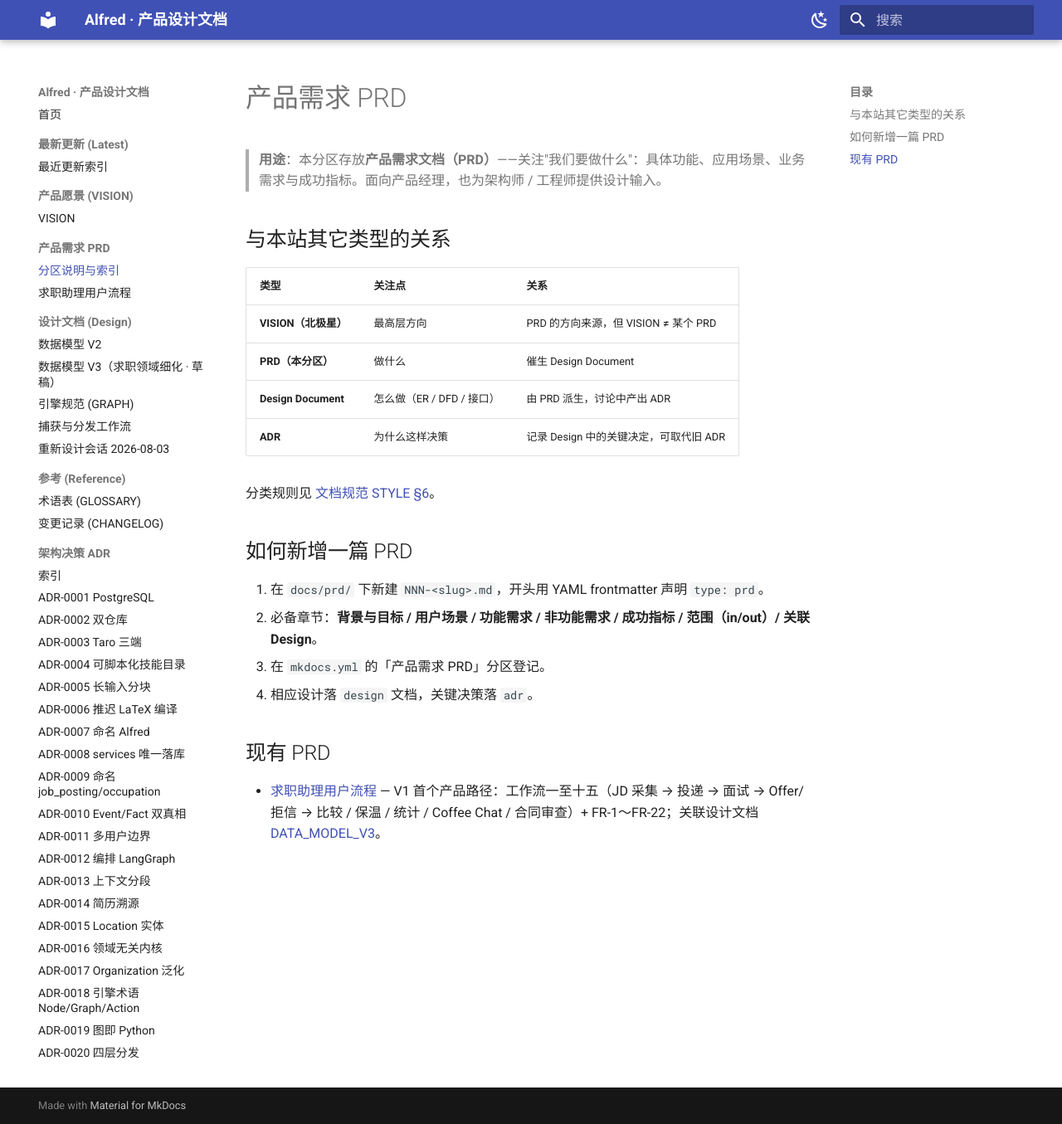
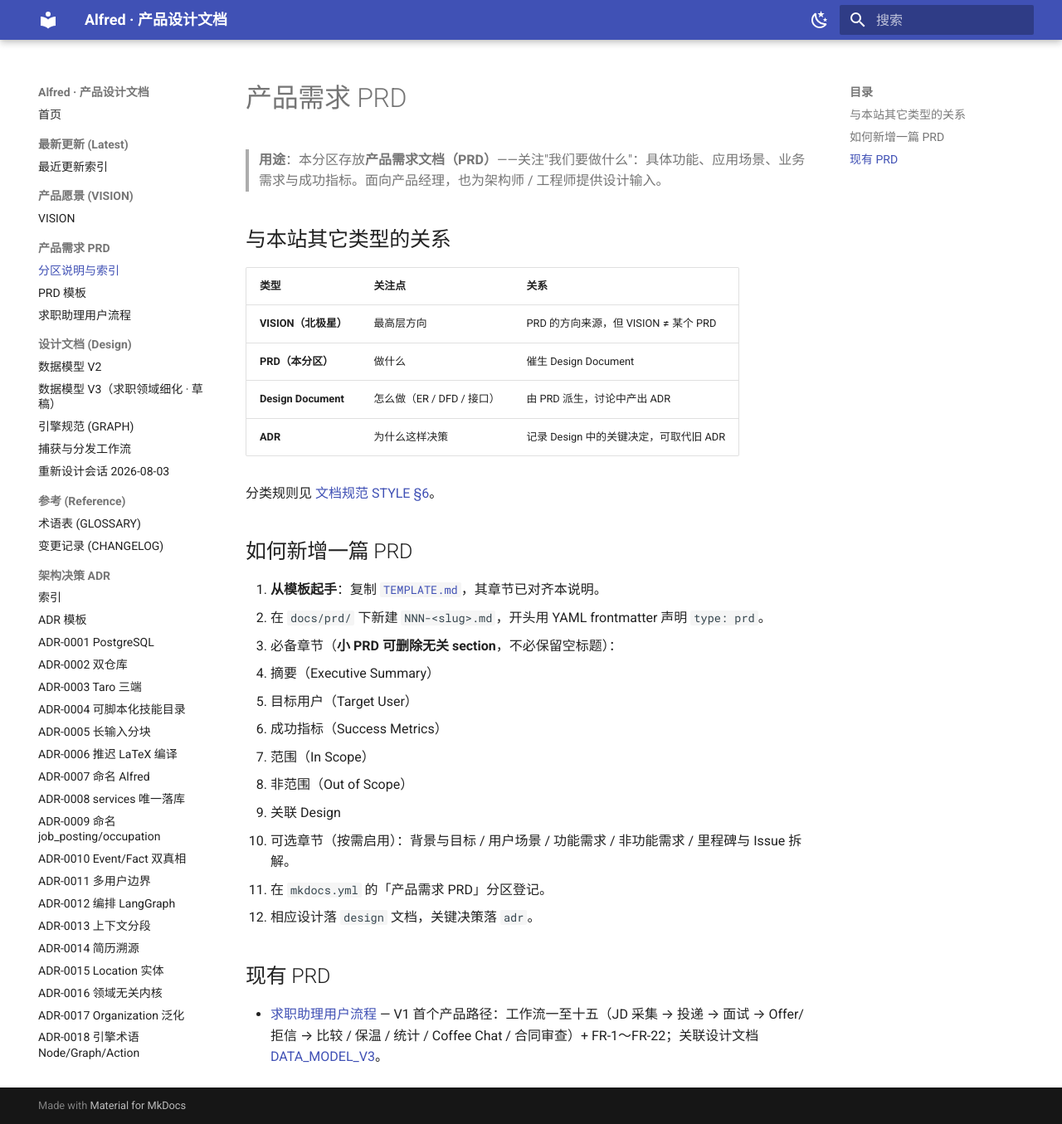
Before and after one commit to Gavin-OP/alfred-api, an MkDocs documentation site: the page built from docs/prd/README.md, in a window 1280 px wide and 1355 px high. Shown: the whole window at 83% size. Built offline with MkDocs 1.6.1 and Material for MkDocs 9.7.7, drawn with Linux system fonts in a browser that asks for light colours.

Commit message:
docs: 新增 PRD/ADR/PR 模板与开发工作流规范，清理首页内联定论
- 新增 docs/prd/TEMPLATE.md、docs/adr/TEMPLATE.md、.github/PULL_REQUEST_TEMPLATE.md

- 新增 docs/agents/dev-workflow.md 全生命周期人机协作规范

- 清理 docs/index.md：移除内联核心定论与 MkDocs 建站声明（结论归属 ADR）

- STYLE.md 新增 §6.6 index 红线；README/导航同步模板

```diff
--- a/docs/prd/README.md
+++ b/docs/prd/README.md
@@ -25,10 +25,18 @@ related:
 
 ## 如何新增一篇 PRD
 
-1. 在 `docs/prd/` 下新建 `NNN-<slug>.md`，开头用 YAML frontmatter 声明 `type: prd`。
-2. 必备章节：**背景与目标 / 用户场景 / 功能需求 / 非功能需求 / 成功指标 / 范围（in/out）/ 关联 Design**。
-3. 在 `mkdocs.yml` 的「产品需求 PRD」分区登记。
-4. 相应设计落 `design` 文档，关键决策落 `adr`。
+1. **从模板起手**：复制 [`TEMPLATE.md`](./TEMPLATE.md)，其章节已对齐本说明。
+2. 在 `docs/prd/` 下新建 `NNN-<slug>.md`，开头用 YAML frontmatter 声明 `type: prd`。
+3. 必备章节（**小 PRD 可删除无关 section**，不必保留空标题）：
+   - 摘要（Executive Summary）
+   - 目标用户（Target User）
+   - 成功指标（Success Metrics）
+   - 范围（In Scope）
+   - 非范围（Out of Scope）
+   - 关联 Design
+4. 可选章节（按需启用）：背景与目标 / 用户场景 / 功能需求 / 非功能需求 / 里程碑与 Issue 拆解。
+5. 在 `mkdocs.yml` 的「产品需求 PRD」分区登记。
+6. 相应设计落 `design` 文档，关键决策落 `adr`。
 
 ## 现有 PRD
 
--- a/mkdocs.yml
+++ b/mkdocs.yml
@@ -55,6 +55,7 @@ nav:
       - VISION: VISION.md
   - 产品需求 PRD:
       - 分区说明与索引: prd/README.md
+      - PRD 模板: prd/TEMPLATE.md
       - 求职助理用户流程: prd/job-seeking.md
   - 设计文档 (Design):
       - 数据模型 V2: DATA_MODEL_V2.md
@@ -67,6 +68,7 @@ nav:
       - 变更记录 (CHANGELOG): CHANGELOG.md
   - 架构决策 ADR:
       - 索引: adr/README.md
+      - ADR 模板: adr/TEMPLATE.md
       - "ADR-0001 PostgreSQL": adr/0001-postgresql-over-sqlite.md
       - "ADR-0002 双仓库": adr/0002-two-repositories.md
       - "ADR-0003 Taro 三端": adr/0003-taro-react-tri-platform.md
@@ -92,6 +94,7 @@ nav:
       - "ADR-0023 图表归档位置": adr/0023-diagram-placement.md
   - 协作与贡献 (Contributing):
       - 文档规范 (STYLE): STYLE.md
+      - 开发工作流: agents/dev-workflow.md
       - 领域文档: agents/domain.md
       - Issue 追踪: agents/issue-tracker.md
       - 分层标签: agents/triage-labels.md
```
Also changed, not shown: CONTEXT.md (+4 -2 lines), docs/STYLE.md (+10 -0 lines), docs/adr/TEMPLATE.md (added, +31 -0 lines), docs/agents/dev-workflow.md (added, +78 -0 lines), docs/index.md (+0 -10 lines), docs/prd/TEMPLATE.md (added, +62 -0 lines), .github/PULL_REQUEST_TEMPLATE.md (added).
